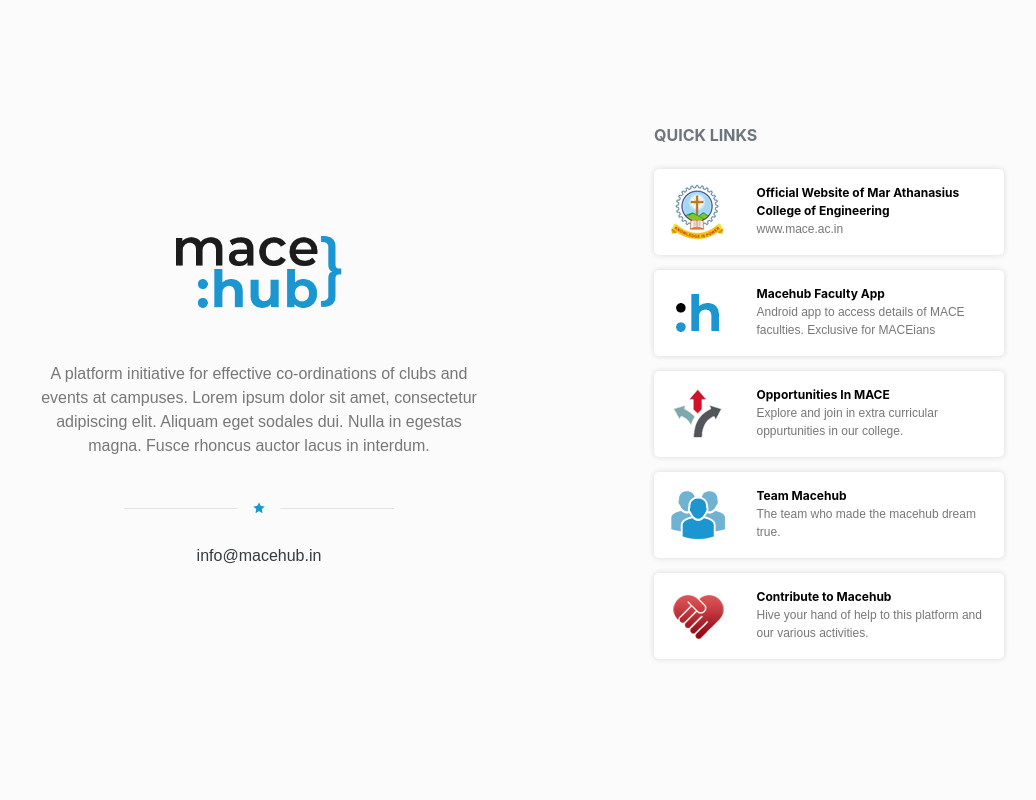
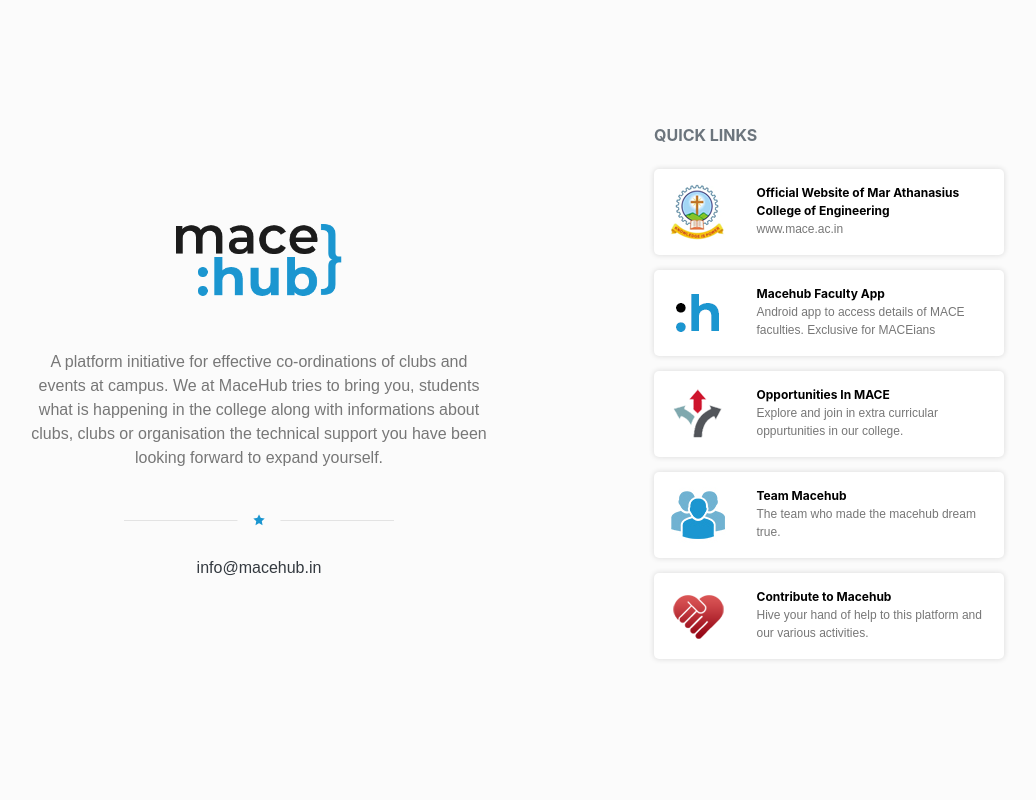
Before and after one commit to macehub-team/macehub-home-gatsby, a Gatsby site: page / in a window 1280 px wide. Shown: the top 800 px of the page, without its empty margins (96-1132 px from the left). Built offline with nearby package versions, Linux system fonts and the light colour scheme; Gatsby itself is replaced by a stand-in of ours.

Commit message:
MaceHub Description Updated

```diff
--- a/src/sections/home-intro.js
+++ b/src/sections/home-intro.js
@@ -12,7 +12,7 @@
           <Col md={6} className="text-center" id="intro">
             <img src="img/logo.png" className="logo-main" alt="Logo"/>
             <p>
-            A platform initiative for effective co-ordinations of clubs and events at campuses. Lorem ipsum dolor sit amet, consectetur adipiscing elit. Aliquam eget sodales dui. Nulla in egestas magna. Fusce rhoncus auctor lacus in interdum.
+            A platform initiative for effective co-ordinations of clubs and events at campus. We at MaceHub tries to bring you, students what is happening in the college along with informations about clubs, clubs or organisation the technical support you have been looking forward to expand yourself.
             </p>
             <span className="star-break"></span>
             <a href="mailto:info@macehub.in" className="text-dark">info@macehub.in</a>
```
